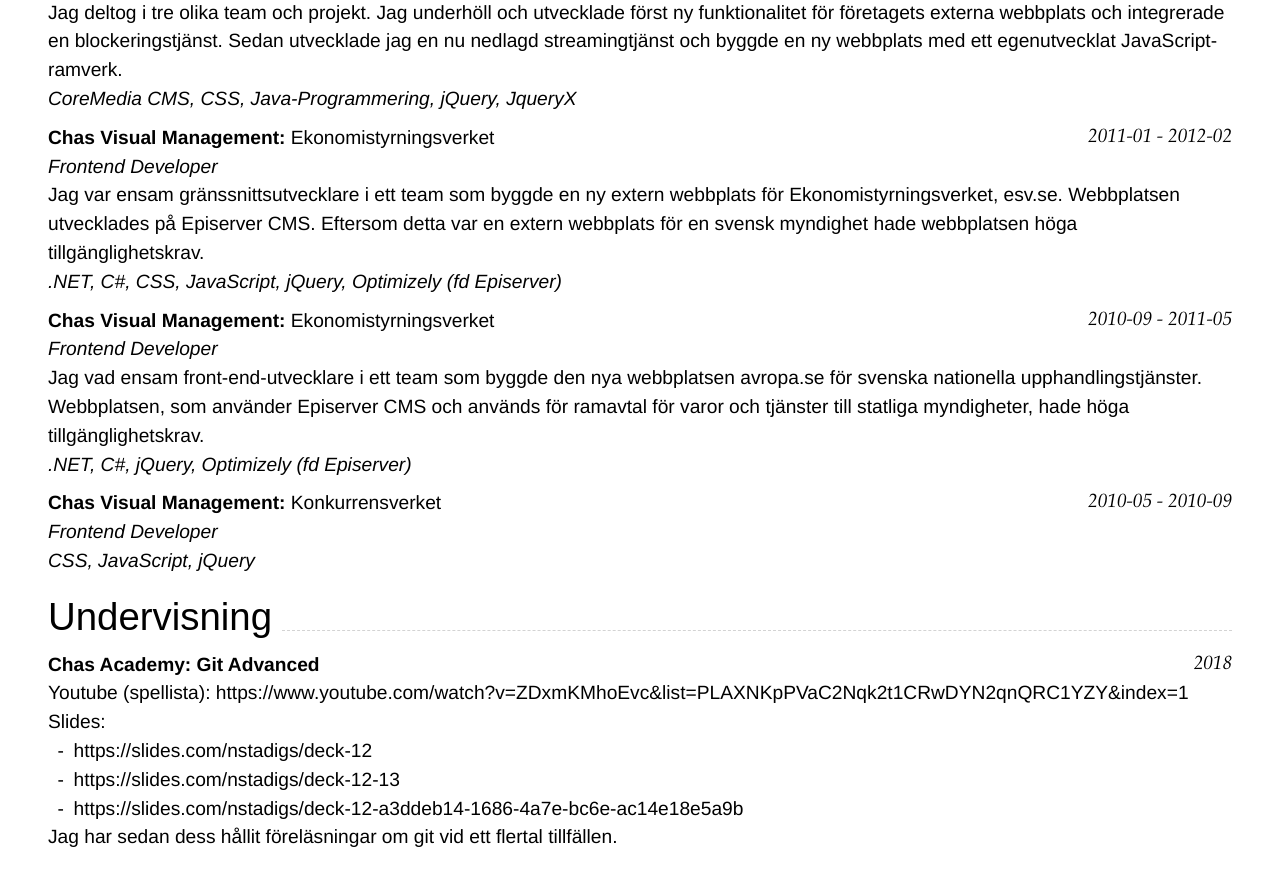
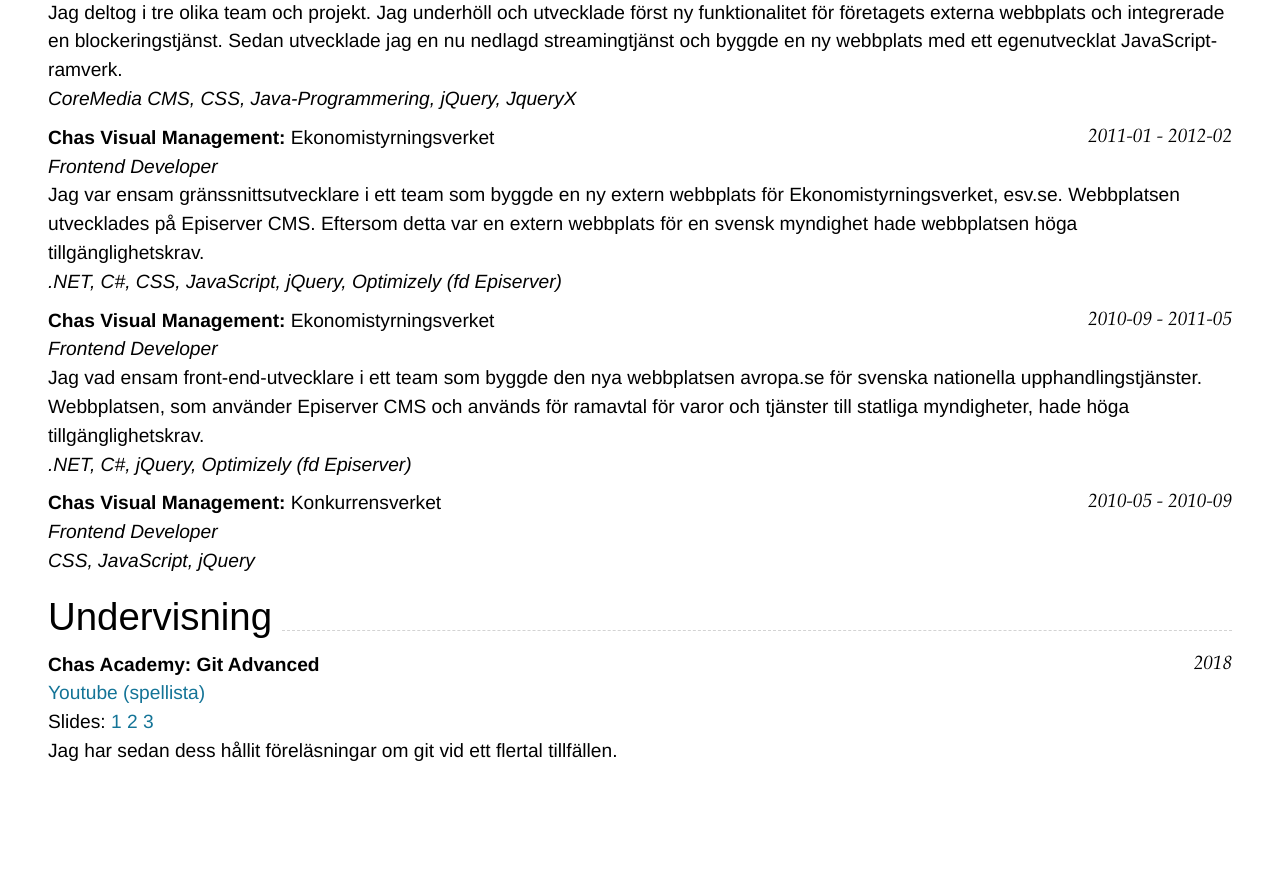
Before and after one commit to nstadigs/cv, a Jekyll site: the page built from index.md, in a window 1280 px wide and 900 px high, scrolled down 1876 px. Shown: the top 886 px of the window. Built offline with Jekyll 4.4.1, drawn with Linux system fonts in a browser that asks for light colours; nearby versions of some CDN libraries; after the commit the page ends 2690 px from its top, so only the background shows below that.

Commit message:
Update index.md

```diff
--- a/index.md
+++ b/index.md
@@ -134,16 +134,12 @@ _CSS, JavaScript, jQuery_
 
 ### **Chas Academy: Git Advanced** `2018`
 
-Youtube (spellista):
-  https://www.youtube.com/watch?v=ZDxmKMhoEvc&list=PLAXNKpPVaC2Nqk2t1CRwDYN2qnQRC1YZY&index=1
+[Youtube (spellista)](https://www.youtube.com/watch?v=ZDxmKMhoEvc&list=PLAXNKpPVaC2Nqk2t1CRwDYN2qnQRC1YZY&index=1)
 
-Slides:
- - https://slides.com/nstadigs/deck-12
- - https://slides.com/nstadigs/deck-12-13
- - https://slides.com/nstadigs/deck-12-a3ddeb14-1686-4a7e-bc6e-ac14e18e5a9b
+Slides: [1](https://slides.com/nstadigs/deck-12) [2](https://slides.com/nstadigs/deck-12-13) [3](https://slides.com/nstadigs/deck-12-a3ddeb14-1686-4a7e-bc6e-ac14e18e5a9b)
 
 Jag har sedan dess hållit föreläsningar om git vid ett flertal tillfällen.
 
 <!-- ### Footer
 
-Last updated: May 2013 -->
+Last updated: Nov 2025 -->
```
